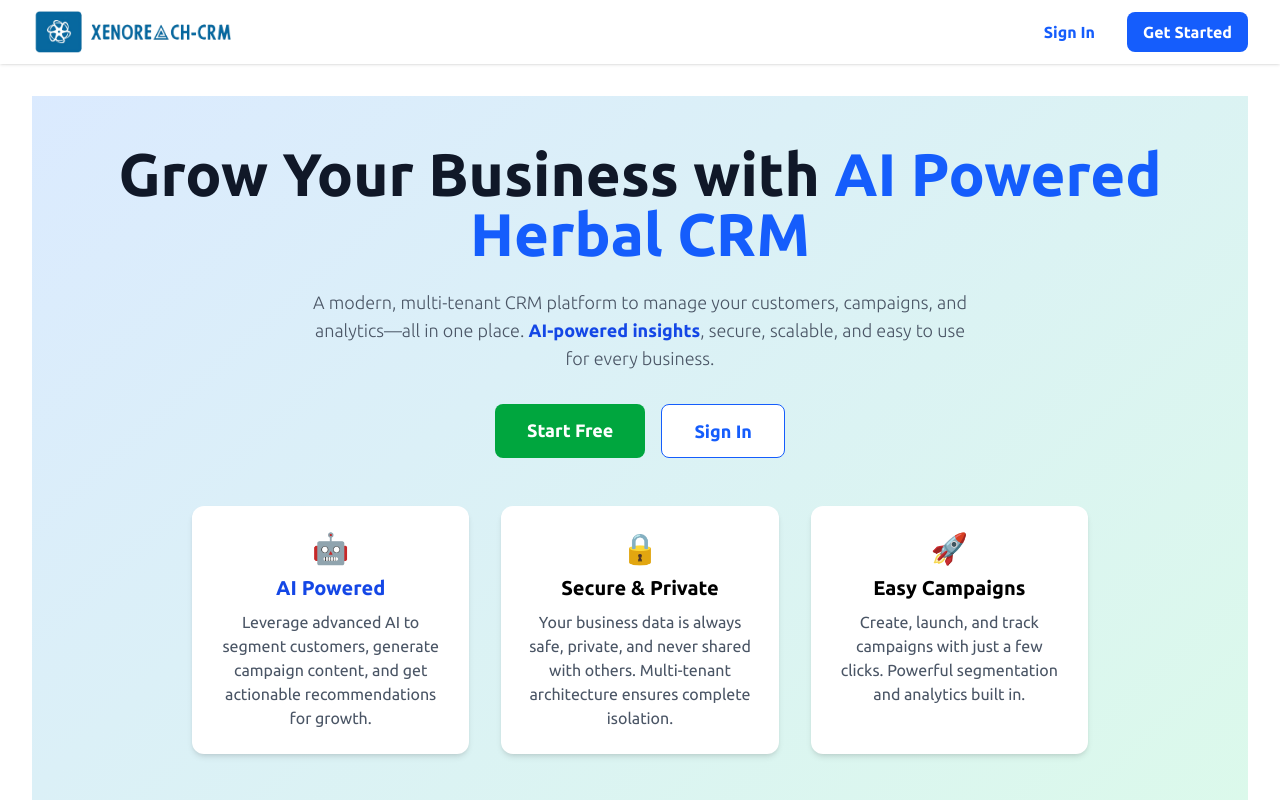
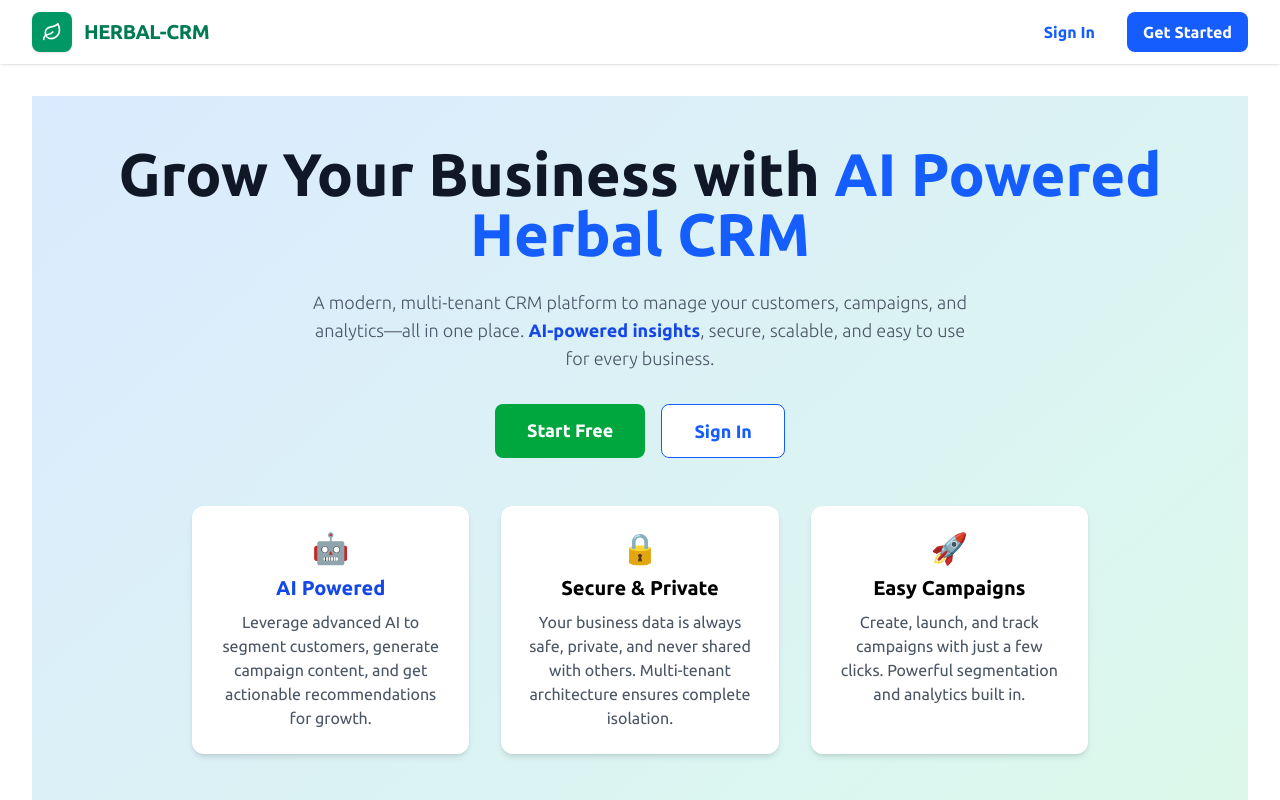
Before and after one commit to iamavirals0101/herbals, a React (Vite) app in the folder client/: page / in a window 1280 px wide. Shown: the top 800 px of the page. Built offline with nearby package versions, Linux system fonts and the light colour scheme; no server answers.

Commit message:
fix: replace legacy xeno logo with herbal brand mark

```diff
--- a/client/src/components/Navbar.jsx
+++ b/client/src/components/Navbar.jsx
@@ -1,7 +1,18 @@
 import React, { useState } from 'react';
 import { Link, useLocation, useNavigate } from 'react-router-dom';
 import { useAuth } from './AuthContext';
-import logo from '../assets/herbal.png';
+import { Leaf } from 'lucide-react';
+
+function BrandMark() {
+  return (
+    <div className="flex items-center gap-3">
+      <div className="h-10 w-10 rounded-lg bg-emerald-600 text-white flex items-center justify-center shadow-sm">
+        <Leaf size={20} />
+      </div>
+      <span className="text-xl font-extrabold tracking-tight text-emerald-700">HERBAL-CRM</span>
+    </div>
+  );
+}
 
 export default function Navbar() {
   const { user, logout } = useAuth();
@@ -38,11 +49,7 @@ export default function Navbar() {
             onClick={handleLogoClick}
             className="flex items-center focus:outline-none"
           >
-            <img
-              src={logo}
-              alt="Herbal CRM Logo"
-              className="h-13 transition duration-300 ease-in-out transform hover:brightness-150 hover:drop-shadow-md"
-            />
+            <BrandMark />
           </button>
         </div>
       </nav>
@@ -58,11 +65,7 @@ export default function Navbar() {
               onClick={handleLogoClick}
               className="flex items-center focus:outline-none"
             >
-              <img
-                src={logo}
-                alt="Herbal CRM Logo"
-                className="h-13 transition duration-300 ease-in-out transform hover:brightness-150 hover:drop-shadow-md"
-              />
+              <BrandMark />
             </button>
             <div className="hidden lg:flex items-center gap-6">
               {user && (
```
